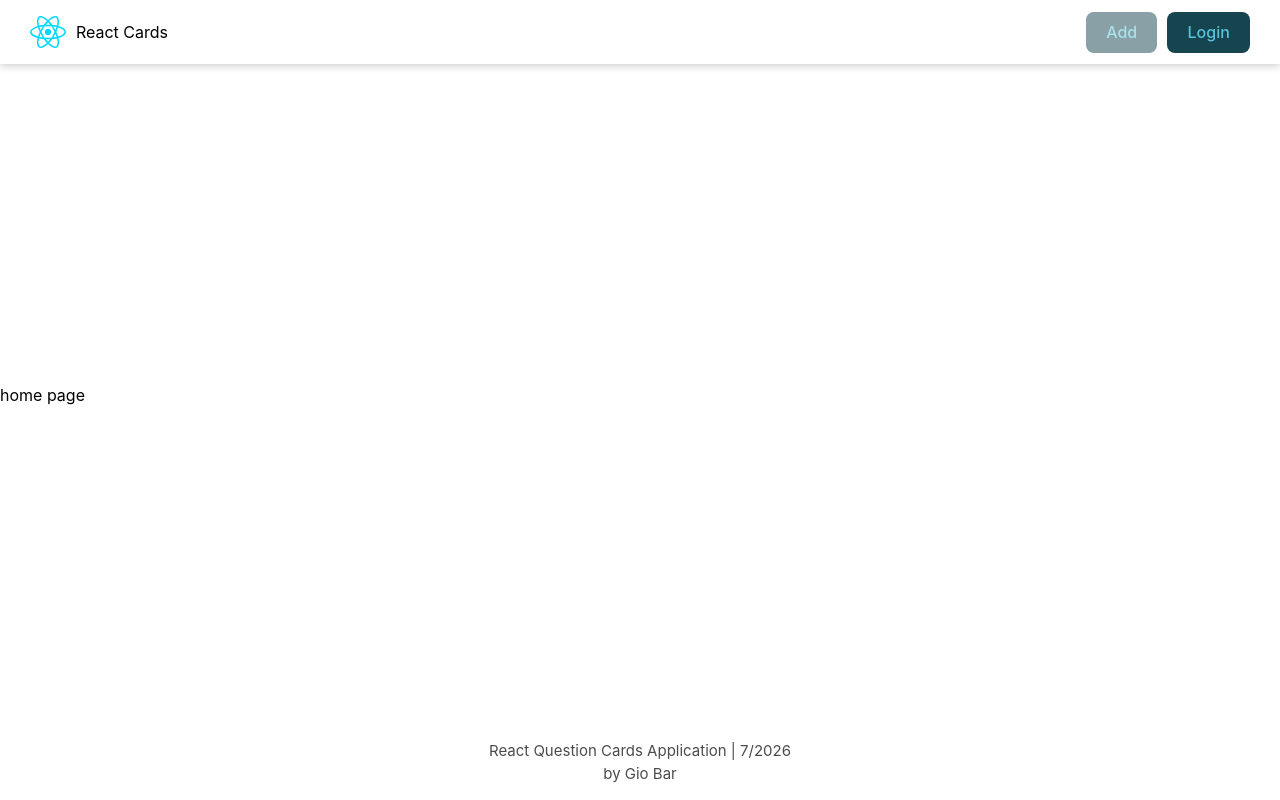
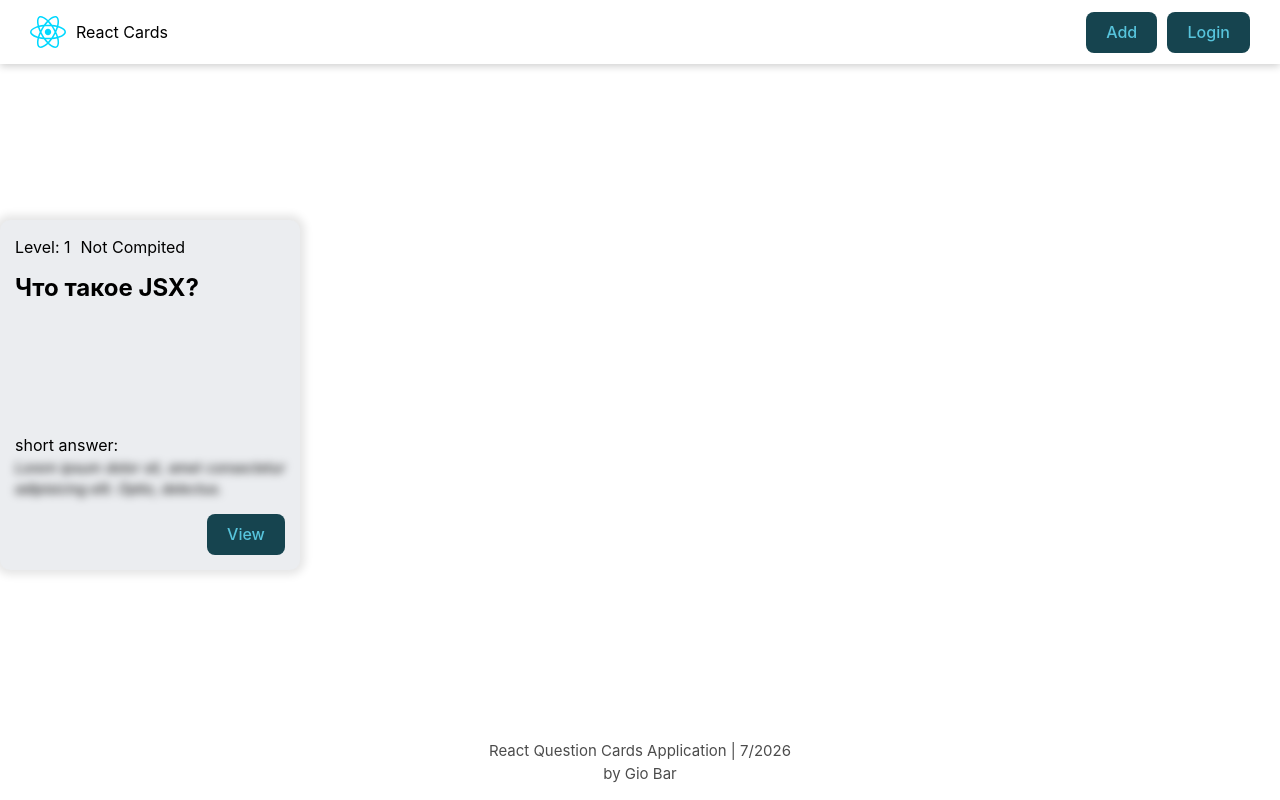
Before and after one commit to Uspex918/react-app-course, a React (Vite) app: page / in a window 1280 px wide. Built offline with nearby package versions, Linux system fonts and the light colour scheme.

Commit message:
home page, questionCard

```diff
--- a/src/App.jsx
+++ b/src/App.jsx
@@ -1,5 +1,6 @@
 import { BrowserRouter, Routes, Route } from "react-router-dom";
 import { MainLayout } from "./components/MainLayout";
+import { HomePage } from "./pages/HomePage";
 // "printWidth": 120
 
 function App() {
@@ -7,7 +8,7 @@
         <BrowserRouter>
             <Routes>
                 <Route element={<MainLayout />}>
-                    <Route path="/" element={<div>home page</div>} />
+                    <Route path="/" element={<HomePage />} />
                     <Route path="/forbidden" element={<div>gorbidden component</div>} />
                     <Route path="/addquestion" element={<div>add question component</div>} />
                 </Route>
--- a/src/components/Header/Header.jsx
+++ b/src/components/Header/Header.jsx
@@ -1,16 +1,19 @@
 import { Button } from "../Button";
 import cls from "./Header.module.css";
 import ReactLogo from "../../assets/react.svg";
+import { useNavigate } from "react-router-dom";
 
 export const Header = () => {
+    const navigate = useNavigate();
+
     return (
         <header className={cls.header}>
-            <p>
+            <p onClick={() => navigate("/")}>
                 <img src={ReactLogo} alt="react logo" />
                 <span>React Cards</span>
             </p>
             <div className={cls.headerButtons}>
-                <Button isDisabled>Add</Button>
+                <Button onClick={() => navigate("/addquestion")}>Add</Button>
                 <Button>Login</Button>
             </div>
         </header>
--- /dev/null
+++ b/src/components/QuestionCard/QuestionCard.jsx
@@ -0,0 +1,27 @@
+import { Button } from "../Button";
+import cls from "./QuestionCard.module.css";
+
+export const QuestionCard = () => {
+    return (
+        <div className={cls.card}>
+            <div className={cls.cardLabels}>
+                <div>Level: 1</div>
+                <div>Not Compited</div>
+            </div>
+            <h5 className={cls.cardTitle}>Что такое JSX?</h5>
+            <div className={cls.cardAnswers}>
+                <label>short answer: </label>
+                <p className={cls.cardAnswer}>
+                    Lorem ipsum dolor sit, amet consectetur adipisicing elit. Optio, delectus.
+                </p>
+            </div>
+            <Button
+                onClick={() => {
+                    console.log("click");
+                }}
+            >
+                View
+            </Button>
+        </div>
+    );
+};
--- /dev/null
+++ b/src/components/QuestionCard/QuestionCard.module.css
@@ -0,0 +1,45 @@
+.card {
+    width: 300px;
+    height: 350px;
+    border-radius: 10px;
+    padding: 15px;
+    background-color: var(--card-bg-color);
+    color: var(--text-color);
+    box-shadow: 0 0 8px 5px rgba(0, 0, 0, 0.1);
+    display: flex;
+    flex-direction: column;
+    justify-content: flex-start;
+    align-items: flex-start;
+    gap: 15px;
+}
+
+.card button {
+    align-self: self-end;
+}
+
+.cardLabels {
+    display: flex;
+    gap: 10px;
+}
+
+.cardTitle {
+    font-size: 24px;
+    line-height: 28px;
+}
+
+.cardAnswers {
+    margin-top: auto;
+}
+
+.cardAnswer {
+    font-size: 14px;
+    filter: blur(4px);
+    font-style: italic;
+    text-align: justify;
+    cursor: pointer;
+    transition: filter 0.8s ease-in-out;
+}
+
+.cardAnswer:hover {
+    filter: none;
+}
--- /dev/null
+++ b/src/components/QuestionCard/index.jsx
@@ -0,0 +1 @@
+export { QuestionCard } from "./QuestionCard";
--- a/src/index.css
+++ b/src/index.css
@@ -1,8 +1,12 @@
 :root {
     --main-bg-color: #23272f;
+
     --text-color: #fff;
+
     --btn-bg-color: #383b3f;
     --btn-text-color: #fff;
+
+    --card-bg-color: #343a46;
 
     font-family: Inter, system-ui, Avenir, Arial, Helvetica, sans-serif;
     line-height: 1.5;
@@ -39,6 +43,8 @@
 
         --btn-bg-color: #16444f;
         --btn-text-color: #57c4dc;
+
+        --card-bg-color: #ebedf0;
     }
 }
 
@@ -49,5 +55,7 @@
 
         --btn-bg-color: #383b3f;
         --btn-text-color: #fff;
+
+        --card-bg-color: #343a46;
     }
 }
--- /dev/null
+++ b/src/pages/HomePage/HomePage.jsx
@@ -0,0 +1,10 @@
+import cls from "./HomePage.module.css";
+import { QuestionCard } from "../../components/QuestionCard/QuestionCard";
+
+export const HomePage = () => {
+    return (
+        <div>
+            <QuestionCard />
+        </div>
+    );
+};
--- /dev/null
+++ b/src/pages/HomePage/index.jsx
@@ -0,0 +1 @@
+export { HomePage } from "./HomePage";
```
Also changed, not shown: src/pages/HomePage/HomePage.module.css (added).
